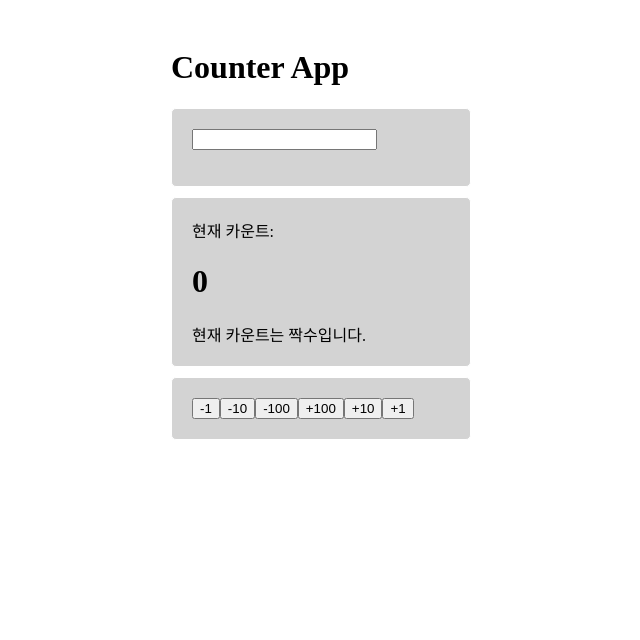
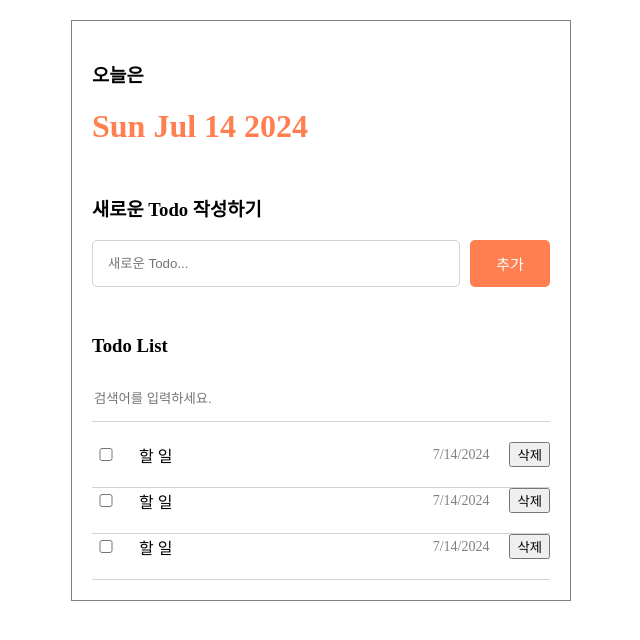
Before and after one commit to gyuimnx/Front-end-Study, a React (Create React App) app in the folder react_study/: page / in a window 1280 px wide. Shown: the top 640 px of the page, without its empty margins (319-959 px from the left). Built offline with nearby package versions, Linux system fonts and the light colour scheme.

Commit message:
Project2 - TodoList 만들기(1)

```diff
--- a/react_study/src/index.js
+++ b/react_study/src/index.js
@@ -1,6 +1,6 @@
 import React from 'react';
 import ReactDOM from 'react-dom/client';
-import App from './proj_01/App';
+import App from './proj_02/App';
 
 const root = ReactDOM.createRoot(document.getElementById('root'));
 root.render(
--- /dev/null
+++ b/react_study/src/proj_02/App.css
@@ -0,0 +1,16 @@
+body {
+    margin: 0px;
+}
+
+.App {
+    max-width: 500px;
+    width: 100%;
+    margin: 20px auto;
+    box-sizing: border-box;
+    padding: 20px;
+    border: 1px solid gray;
+
+    display: flex;
+    flex-direction: column;
+    gap: 30px;
+}
--- /dev/null
+++ b/react_study/src/proj_02/App.js
@@ -0,0 +1,17 @@
+import React from "react";
+import "./App.css";
+import Header from "./Header";
+import TodoEditor from "./TodoEditor";
+import TodoList from "./TodoList";
+
+function App() {
+    return (
+        <div className="App">
+            <Header></Header>
+            <TodoEditor></TodoEditor>
+            <TodoList></TodoList>
+        </div>
+    );
+};
+
+export default App;
--- /dev/null
+++ b/react_study/src/proj_02/Header.css
@@ -0,0 +1,4 @@
+.Header h1{
+    margin-bottom: 0px;
+    color: coral;
+}
--- /dev/null
+++ b/react_study/src/proj_02/Header.jsx
@@ -0,0 +1,13 @@
+import React from "react";
+import "./Header.css";
+
+function Header() {
+    return (
+        <div className="Header">
+            <h3>오늘은</h3>
+            <h1>{new Date().toDateString()}</h1>
+        </div>
+    );
+};
+
+export default Header;
--- /dev/null
+++ b/react_study/src/proj_02/TodoEditor.css
@@ -0,0 +1,28 @@
+.TodoEditor .editor_wrapper {
+    width: 100%;
+    display: flex;
+    gap: 10px;
+}
+
+.TodoEditor input {
+    flex: 1;
+    box-sizing: border-box;
+    border: 1px solid lightgray;
+    border-radius: 5px;
+    padding: 15px;
+}
+
+.TodoEditor input:focus {
+    outline: none;
+    border: 1px solid coral;
+}
+
+.TodoEditor button {
+    cursor: pointer;
+    width: 80px;
+    border: none;
+    background-color: coral;
+    color: white;
+    border-radius: 5px;
+    font-size: 15px;
+}
--- /dev/null
+++ b/react_study/src/proj_02/TodoEditor.jsx
@@ -0,0 +1,16 @@
+import React from "react";
+import "./TodoEditor.css";
+
+function TodoEditor() {
+    return (
+        <div className="TodoEditor">
+                <h3>새로운 Todo 작성하기</h3>
+                <div className="editor_wrapper">
+                    <input placeholder="새로운 Todo..." />
+                    <button>추가</button>
+                </div>
+        </div>
+    );
+};
+
+export default TodoEditor;
--- /dev/null
+++ b/react_study/src/proj_02/TodoItem.css
@@ -0,0 +1,29 @@
+.TodoItem {
+    display: flex;
+    align-items: center;
+    gap: 20px;
+    padding-bottom: 20px;
+    border-bottom: 1px solid lightgray;
+}
+
+.TodoItem .checkbox_col {
+    width: 20px;
+}
+
+.TodoItem .title_col {
+    flex: 1;
+}
+
+.TodoItem .date_col {
+    font-size: 14px;
+    color: gray;
+}
+
+.TodoItem .btn_col {
+    cursor: pointer;
+    color: gray;
+    font-size: 14px;
+    border: none;
+    border-radius: 5px;
+    padding: 5px;
+}
--- /dev/null
+++ b/react_study/src/proj_02/TodoItem.jsx
@@ -0,0 +1,15 @@
+import React from "react";
+import "./TodoItem.css";
+
+function TodoItem() {
+    return (
+        <div className="TodoItem">
+            <input className="checkbox_col" type="checkbox" />
+            <div className="title_col">할 일</div>
+            <div className="date_col">{new Date().toLocaleDateString()}</div>
+            <button className="btn_co1">삭제</button>
+        </div>
+    );
+};
+
+export default TodoItem;
--- /dev/null
+++ b/react_study/src/proj_02/TodoList.css
@@ -0,0 +1,14 @@
+.TodoList .searchbar {
+    margin-bottom: 20px;
+    width: 100%;
+    border: none;
+    border-bottom: 1px solid lightgray;
+    box-sizing: border-box;
+    padding-top: 15px;
+    padding-bottom: 15px;
+}
+
+.TodoList .searchbar:focus {
+    outline: none;
+    border-bottom: 1px solid coral;
+}
--- /dev/null
+++ b/react_study/src/proj_02/TodoList.jsx
@@ -0,0 +1,19 @@
+import React from "react";
+import TodoItem from "./TodoItem";
+import "./TodoList.css";
+
+function TodoList() {
+    return (
+        <div className="TodoList">
+            <h3>Todo List</h3>
+            <input className="searchbar" placeholder="검색어를 입력하세요." />
+            <div>
+                <TodoItem></TodoItem>
+                <TodoItem></TodoItem>
+                <TodoItem></TodoItem>
+            </div>
+        </div>
+    );
+};
+
+export default TodoList;
```
